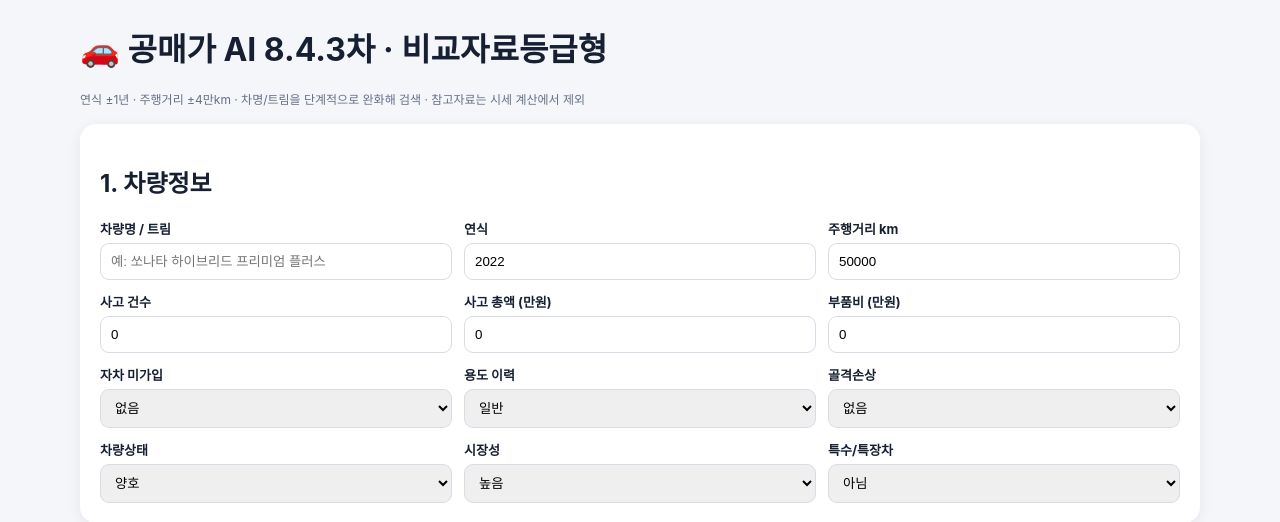
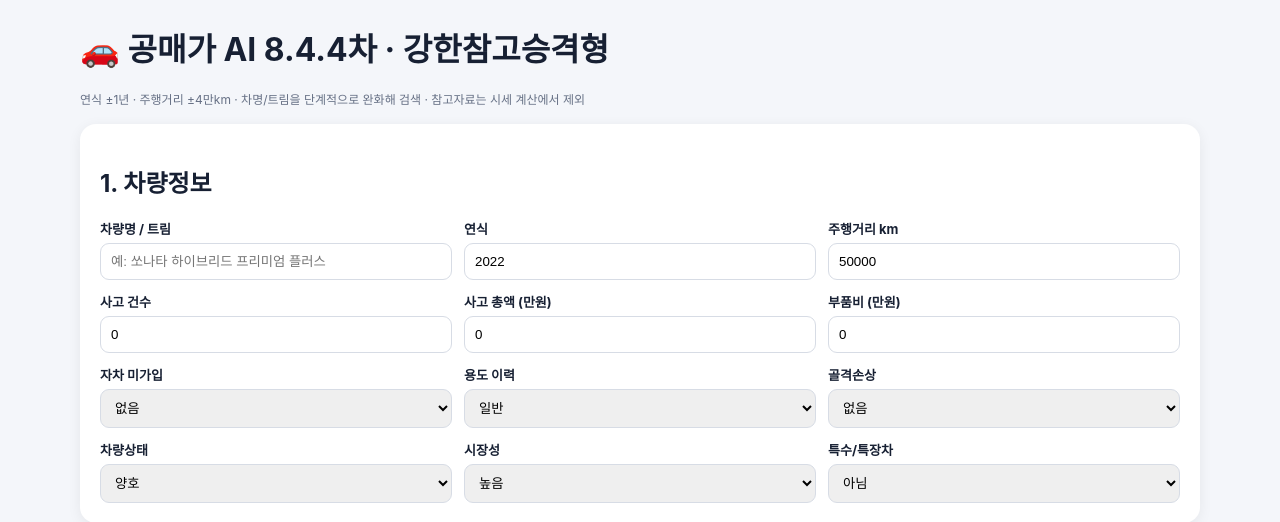
Before and after one commit to bini1111111111/auction-ai, a FastAPI app: page / in a window 1280 px wide. Shown: the top 522 px of the page. Run offline with FastAPI, Linux system fonts and the light colour scheme.

Commit message:
Update index.html

```diff
--- a/templates/index.html
+++ b/templates/index.html
@@ -2,7 +2,7 @@
 <html lang="ko">
 <head>
 <meta charset="utf-8"><meta name="viewport" content="width=device-width,initial-scale=1">
-<title>공매가 AI 8.4.3차</title>
+<title>공매가 AI 8.4.4차</title>
 <style>
 body{font-family:-apple-system,BlinkMacSystemFont,"Segoe UI",sans-serif;background:#f4f6fa;margin:0;color:#172033}
 .wrap{max-width:1120px;margin:24px auto;padding:0 16px}.card{background:#fff;border-radius:16px;padding:20px;margin:14px 0;box-shadow:0 3px 14px #0001}
@@ -14,7 +14,7 @@ button{background:#111827;color:#fff;border:0;border-radius:9px;padding:12px 16p
 table{width:100%;border-collapse:collapse}th,td{font-size:12px;padding:8px;border-bottom:1px solid #eee;text-align:left;vertical-align:top}.pill{display:inline-block;padding:3px 7px;border-radius:999px;background:#eef2ff;font-size:11px}.price{font-weight:800;white-space:nowrap}
 details{margin-top:14px}summary{cursor:pointer;font-weight:750}@media(max-width:850px){.g,.r{grid-template-columns:1fr}}
 </style></head><body><div class="wrap">
-<h1>🚗 공매가 AI 8.4.3차 · 비교자료등급형</h1>
+<h1>🚗 공매가 AI 8.4.4차 · 강한참고승격형</h1>
 <p class="s">연식 ±1년 · 주행거리 ±4만km · 차명/트림을 단계적으로 완화해 검색 · 참고자료는 시세 계산에서 제외</p>
 
 <div class="card"><h2>1. 차량정보</h2><div class="g">
@@ -112,7 +112,7 @@ async function analyze(){
   '<p>적용 할인율 '+a.discount_rate+'% · '+a.verdict+'</p>'+
   '<div class="warn"><b>신뢰도 경고</b><br>'+confidenceNote+'</div>'+
   '<p>채택된 보정가격: '+m.prices.map(fmt).join(', ')+'</p>'+
-  '<div class="ok"><b>8.4.3차 계산 방식</b><br>실제 개별매물을 최우선으로 사용하고, 3건 미만일 때만 모델·동력원·세부사양이 구체적인 가격 가이드 자료를 최대 2건까지 강한 참고자료로 보조 사용해. 강한 참고자료가 들어가면 결과는 반드시 잠정값으로 표시하고 신뢰도는 낮음 이하로 제한해.</div>'+
+  '<div class="ok"><b>8.4.4차 계산 방식</b><br>실제 개별매물을 최우선으로 사용하고, 3건 미만일 때만 모델·동력원·세부사양이 구체적인 가격 가이드 자료를 최대 3건까지 강한 참고자료로 승격해 보조 사용해. 8.4.4차는 기존 reference 자료도 강한 참고자료 조건을 만족하면 승격되도록 수정했어. 강한 참고자료가 들어가면 결과는 반드시 잠정값으로 표시하고 신뢰도는 낮음 이하로 제한해.</div>'+
   '<details open><summary>채택 자료와 근거</summary><table><tr><th>구분</th><th>원문 가격</th><th>보정 가격</th><th>연식</th><th>주행거리</th><th>구동</th><th>트림</th><th>보정내역</th><th>유사도</th><th>출처</th><th>검색결과</th><th>링크</th></tr>'+adopted+'</table></details>'+
   '<details><summary>제외한 가격 보기</summary><table><tr><th>가격</th><th>제외 이유</th><th>연식</th><th>주행거리</th><th>검색결과</th></tr>'+rejected+'</table></details>';
 
```
